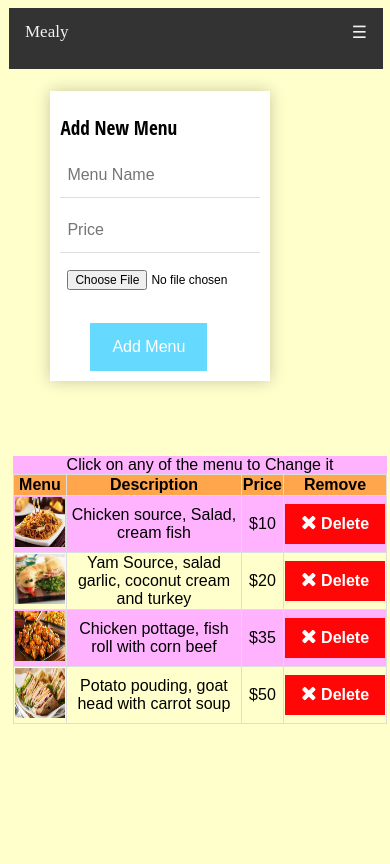
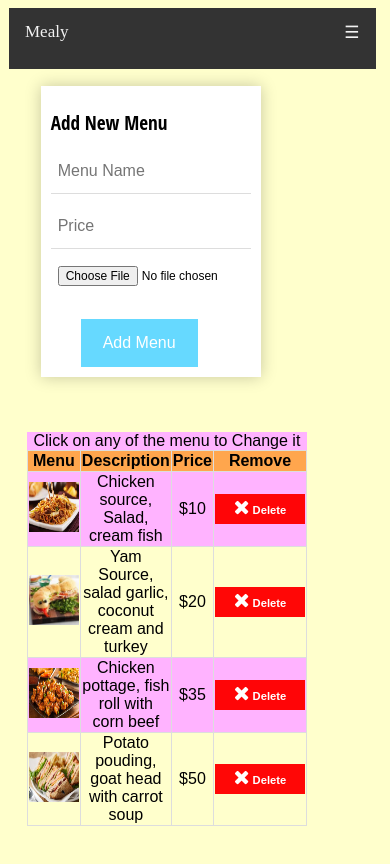
Before and after one commit to cwizard2011/book-a-meal, a plain HTML site: page UI/pages/admin/adminDashboard.html in a window 390 px wide. Drawn offline with Linux system fonts and the light colour scheme; a web font is replaced by a local one.

Commit message:
FIXES banner overflow and table margin

```diff
--- a/UI/css/admin/dashboard.css
+++ b/UI/css/admin/dashboard.css
@@ -72,6 +72,11 @@
 }
 
 @media only screen and (max-width: 500px) {
+    .del-btn{
+        font-size: 0.7em;
+        height: 30px;
+        width: 90px;
+    }
     h1 {
         font-size: 1.2em;
     }
--- a/UI/css/customerdashboard.css
+++ b/UI/css/customerdashboard.css
@@ -74,6 +74,7 @@ table {
     border-collapse: collapse;
     font-family: arial, sans-serif;
     width: 100%;
+    margin-left: 5%;
 
 }
 td {
--- a/UI/css/style.css
+++ b/UI/css/style.css
@@ -2,6 +2,7 @@ body {
     background-color: aquamarine;
     background-image: url('../images/background.jpg');
     background-size: cover;
+    overflow-x: hidden;
 }
 .access-button {
     display: flex;
@@ -36,7 +37,7 @@ body {
     display: flex;
     flex-direction: column;
     height: 100vh;
-    width: 75vw;
+    width: 78vw;
     padding: 2% 10% 5% 10%;
 }
 .header {
@@ -132,6 +133,7 @@ body {
         background-size: cover;
     }
     .banner {
+        width: 98%;
         margin-left: 1px;
         margin-right: 1px;
     }
@@ -141,8 +143,7 @@ body {
 
     }
     .container{
-        width: 100%;
-        height: 100%;
+        width:71vw;
         padding: 3px 5px 3px 5px;
         margin-right: 5%
     }
@@ -200,6 +201,7 @@ and (max-width:1000px) {
         background-size: cover;
     }
     .banner {
+        width: 98%;
         margin-left: 1px;
         margin-right: 1px;
     }
@@ -209,8 +211,7 @@ and (max-width:1000px) {
 
     }
     .container{
-        width: 100%;
-        height: 100%;
+        height: 100vh;
         padding: 3px 5px 3px 5px;
         margin-right: 5%
     }
```
Also changed, not shown: UI/pages/admin/ordersummary.html (+1 -1 lines).
